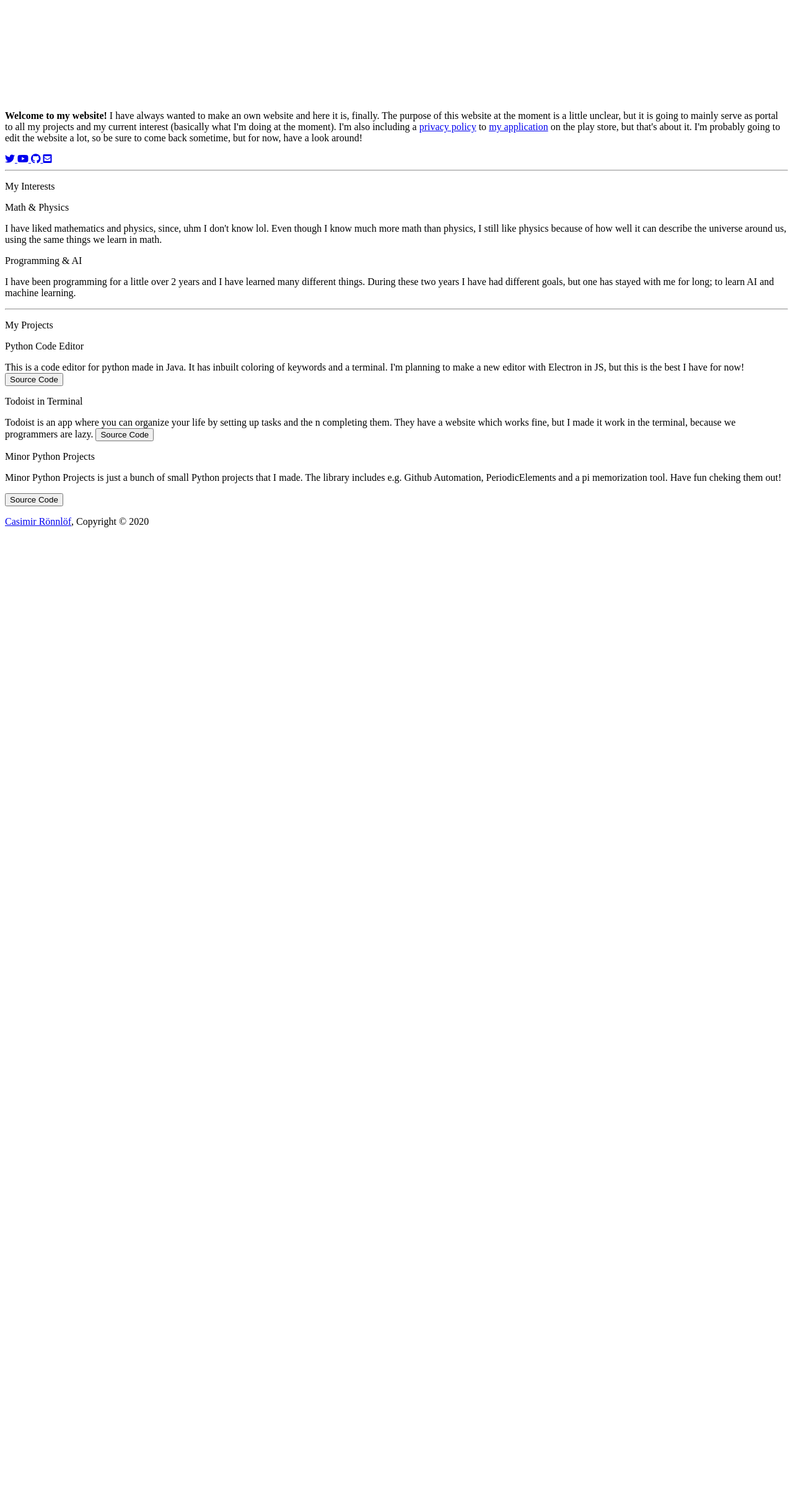
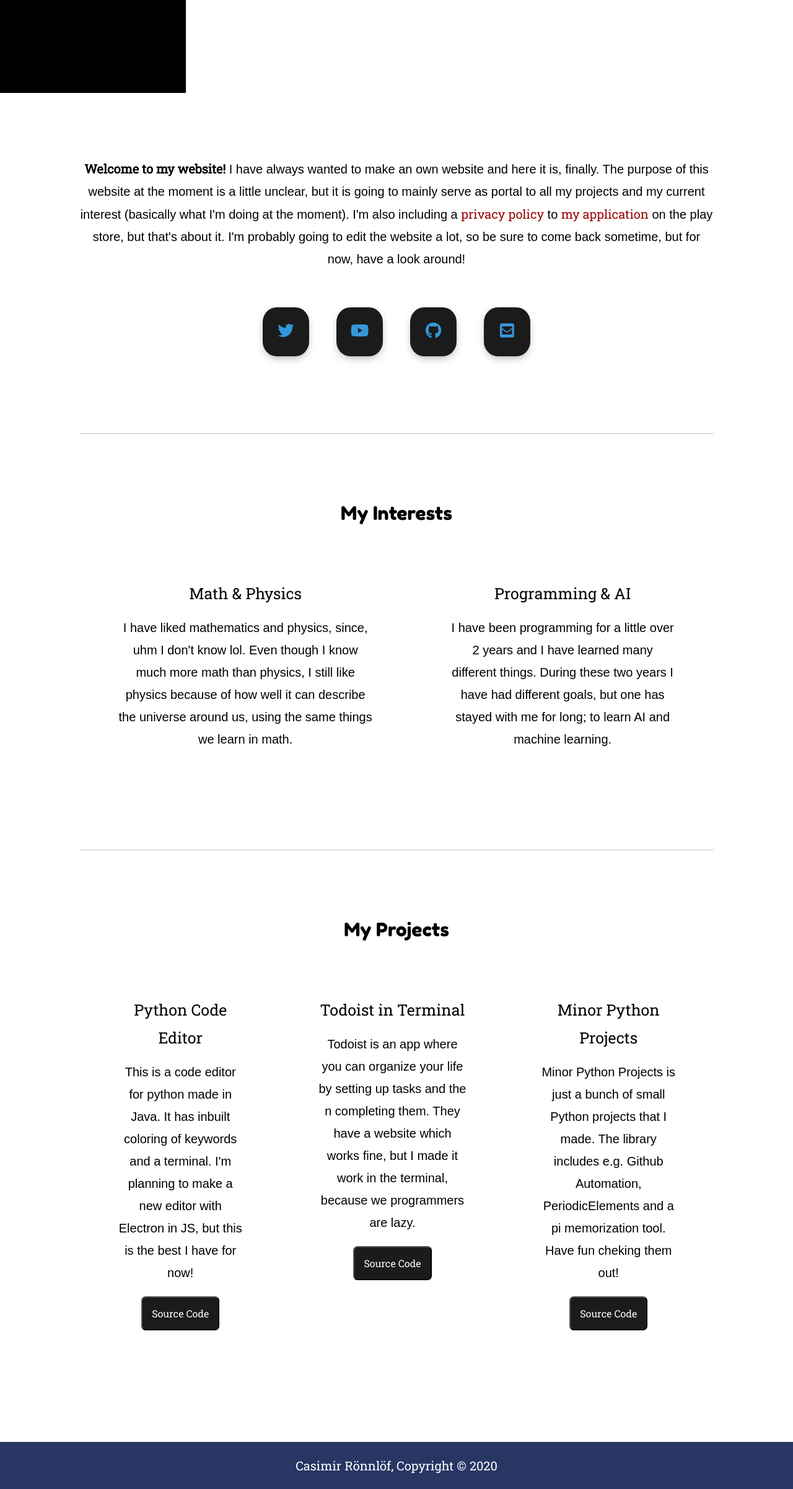
Before and after one commit to Cqsi/casimir.github.io, a Jekyll site: the page docs/index.html, which Jekyll copies as it is, in a window 1280 px wide. Shown: the whole page at 62% size. Built offline with Jekyll 4.4.1, drawn with Linux system fonts in a browser that asks for light colours; nearby versions of some CDN libraries; before the commit the page ends 900 px from its top, so only the background shows below that.

Commit message:
changed some dirs

```diff
--- a/docs/index.html
+++ b/docs/index.html
@@ -5,7 +5,7 @@
     <meta name="viewport" content="width=device-width, initial-scale=1.0">
     <meta http-equiv="X-UA-Compatible" content="ie=edge">
     <link href="https://fonts.googleapis.com/css?family=Ubuntu&display=swap" rel="stylesheet">
-    <link rel="stylesheet" href="css/mainstyle.css">
+    <link rel="stylesheet" href="../css/mainstyle.css">
     <link rel="stylesheet" href="https://use.fontawesome.com/releases/v5.4.1/css/all.css">
     <link href="https://fonts.googleapis.com/css?family=Fredoka+One&display=swap" rel="stylesheet">
     <link href="https://fonts.googleapis.com/css?family=Roboto+Slab&display=swap" rel="stylesheet">
```
